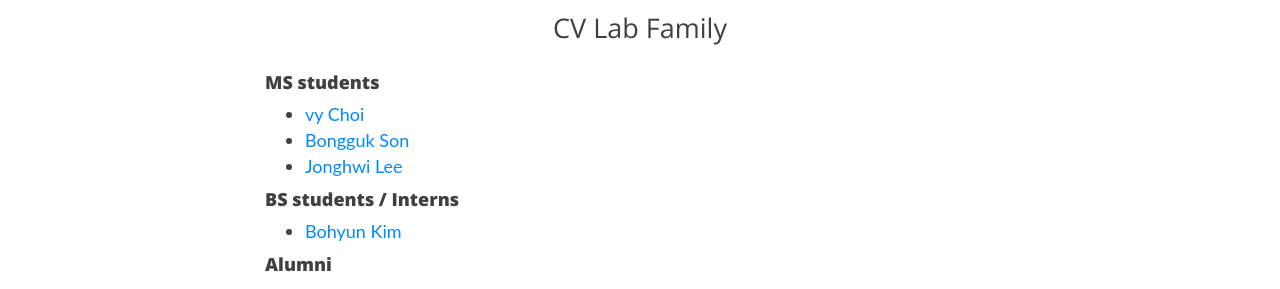
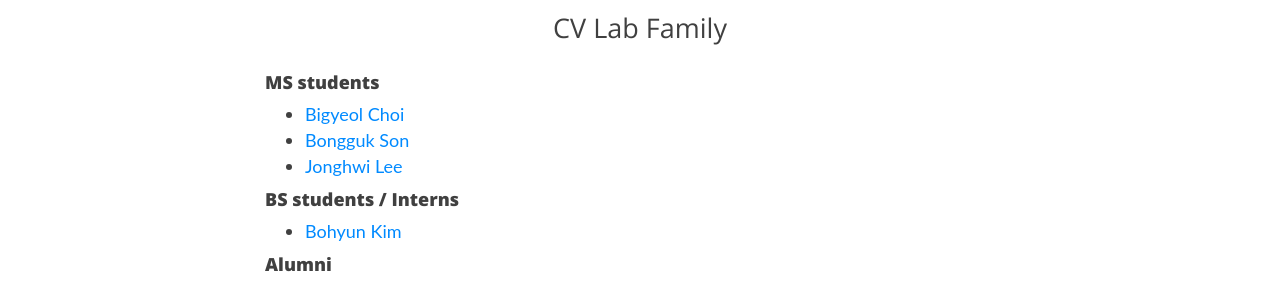
Before and after one commit to pnu-computer-vision-lab/pnu-computer-vision-lab.github.io, a Jekyll site: the page built from people/students.md, in a window 1280 px wide. Shown: the part 206-495 px from the top of the page. Built offline with Jekyll 4.4.1, drawn with Linux system fonts in a browser that asks for light colours; nearby versions of some CDN libraries.

Commit message:
Update students.md

```diff
--- a/people/students.md
+++ b/people/students.md
@@ -6,7 +6,7 @@ subtitle: CV Lab Family
 
 #### MS students
 
-* [vy Choi]()
+* [Bigyeol Choi]()
 * [Bongguk Son]()
 * [Jonghwi Lee]()
 
```
